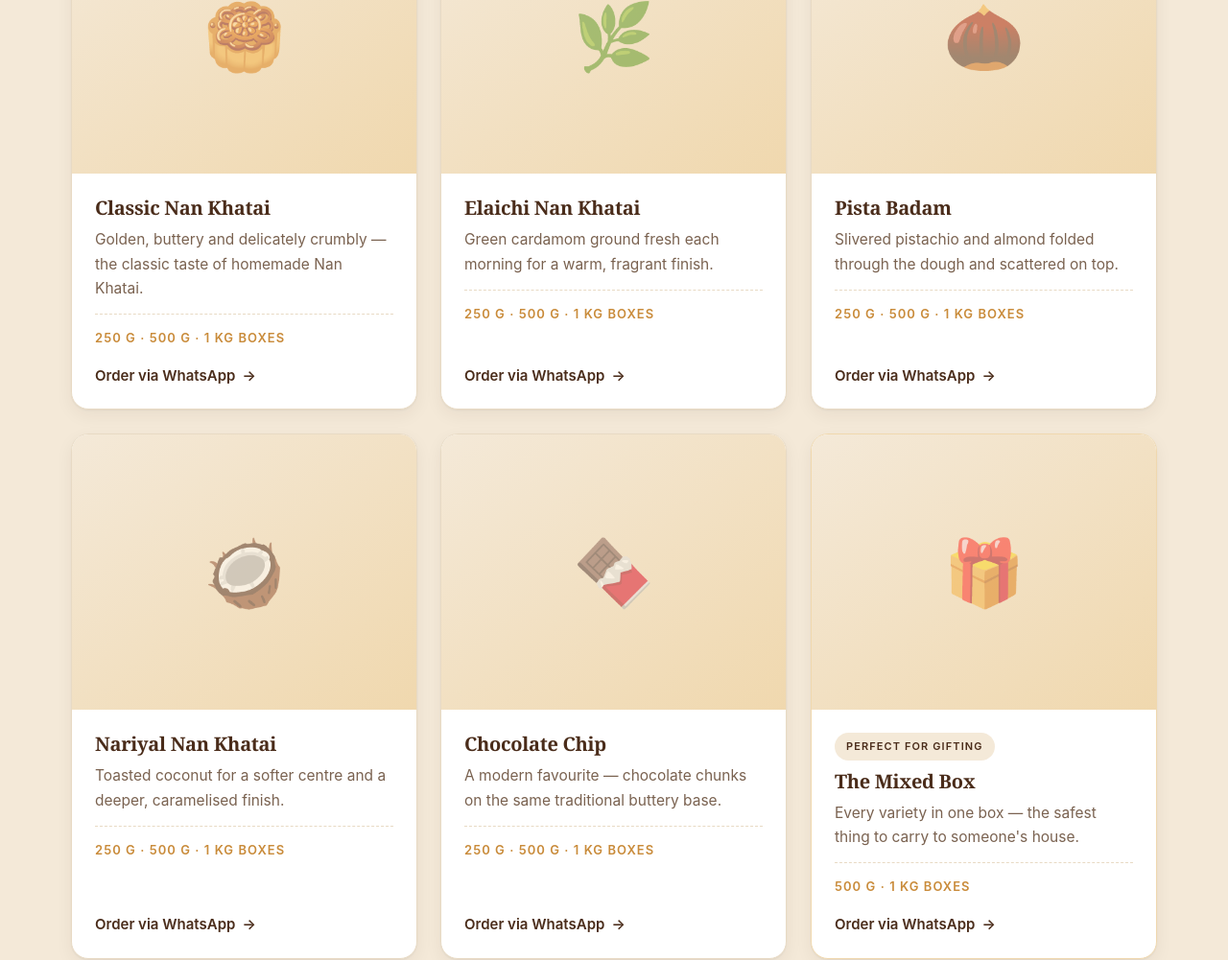
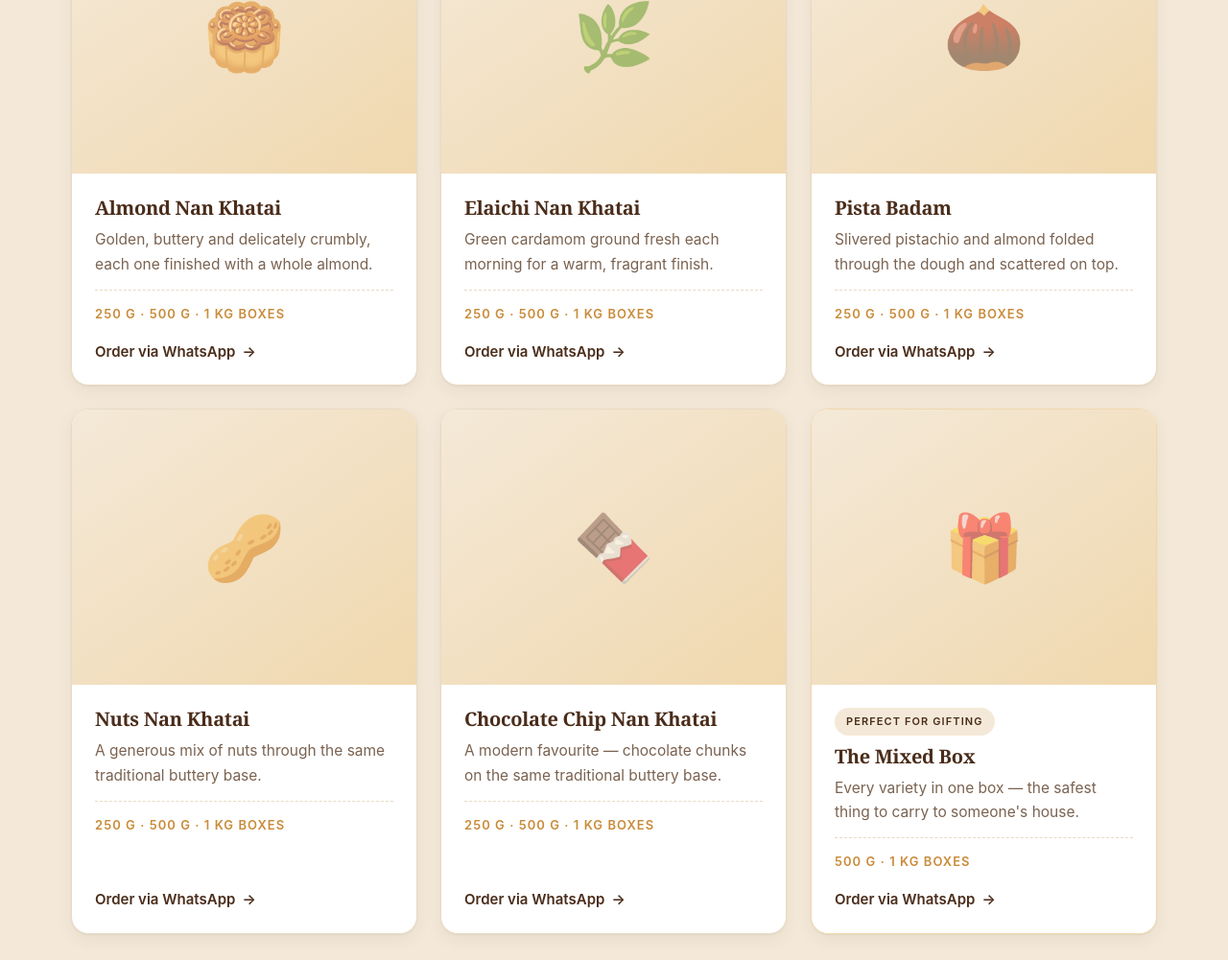
Before and after one commit to nankhataiwaley-arch/nankhataiwaley-arch.github.io, a website: page index.html in a window 1280 px wide. Shown: the part 1765-2766 px from the top of the page at 96% size. Drawn offline with Linux system fonts and the light colour scheme; a web font is replaced by a local one.

Commit message:
Rename three Nan Khatai varieties
Classic -> Almond, Nariyal -> Nuts, Chocolate Chip -> Chocolate Chip Nan
Khatai, at the owner's request.

Each card carried the old name in four more places than the heading, so
those follow: alt text, the placeholder image filename, the fallback emoji
and, for the Nuts card, the body copy. Leaving "Toasted coconut for a
softer centre" and a coconut emoji under a heading reading "Nuts" would
have contradicted itself on the page. The Almond card's copy no longer
named the thing the card is named after, so it now mentions the almond
both photographs the owner supplied happen to show.

The two product image slots are renamed to match the varieties
(almond-nan-khatai.jpg, nuts-nan-khatai.jpg). No files are lost — the
products directory ships empty by design and the owner has not supplied
these photos yet. README's asset table is updated to match, or it would
have asked for filenames the page no longer requests.

The replacement copy is placeholder, in the same sense as the "Why Choose
Us" claims: it makes no ingredient claim beyond what the owner's own
chosen names assert, and needs their sign-off.

Co-Authored-By: Claude Opus 5 (1M context) <noreply@anthropic.com>
Claude-Session: https://claude.ai/code/session_01WWDkRcsBdMQ3uubfupfJtY

```diff
--- a/index.html
+++ b/index.html
@@ -182,13 +182,13 @@
         <!-- Product card -->
         <article class="card reveal" data-reveal>
           <div class="media media--product">
-            <img src="public/images/products/classic-nan-khatai.jpg"
-                 alt="Classic Nan Khatai biscuits, golden and crumbly" loading="lazy" width="500" height="400">
+            <img src="public/images/products/almond-nan-khatai.jpg"
+                 alt="Almond Nan Khatai, golden and crumbly with a whole almond on top" loading="lazy" width="500" height="400">
             <span class="media__fallback" aria-hidden="true">🥮</span>
           </div>
           <div class="card__body">
-            <h3>Classic Nan Khatai</h3>
-            <p>Golden, buttery and delicately crumbly — the classic taste of homemade Nan Khatai.</p>
+            <h3>Almond Nan Khatai</h3>
+            <p>Golden, buttery and delicately crumbly, each one finished with a whole almond.</p>
             <p class="card__size">250 g · 500 g · 1 kg boxes</p>
             <a class="card__cta" data-link="whatsapp" target="_blank" rel="noopener">
               Order via WhatsApp <span aria-hidden="true">→</span>
@@ -230,13 +230,13 @@
 
         <article class="card reveal" data-reveal>
           <div class="media media--product">
-            <img src="public/images/products/nariyal-nan-khatai.jpg"
-                 alt="Coconut Nan Khatai with toasted desiccated coconut" loading="lazy" width="500" height="400">
-            <span class="media__fallback" aria-hidden="true">🥥</span>
+            <img src="public/images/products/nuts-nan-khatai.jpg"
+                 alt="Nuts Nan Khatai topped with mixed nuts" loading="lazy" width="500" height="400">
+            <span class="media__fallback" aria-hidden="true">🥜</span>
           </div>
           <div class="card__body">
-            <h3>Nariyal Nan Khatai</h3>
-            <p>Toasted coconut for a softer centre and a deeper, caramelised finish.</p>
+            <h3>Nuts Nan Khatai</h3>
+            <p>A generous mix of nuts through the same traditional buttery base.</p>
             <p class="card__size">250 g · 500 g · 1 kg boxes</p>
             <a class="card__cta" data-link="whatsapp" target="_blank" rel="noopener">
               Order via WhatsApp <span aria-hidden="true">→</span>
@@ -251,7 +251,7 @@
             <span class="media__fallback" aria-hidden="true">🍫</span>
           </div>
           <div class="card__body">
-            <h3>Chocolate Chip</h3>
+            <h3>Chocolate Chip Nan Khatai</h3>
             <p>A modern favourite — chocolate chunks on the same traditional buttery base.</p>
             <p class="card__size">250 g · 500 g · 1 kg boxes</p>
             <a class="card__cta" data-link="whatsapp" target="_blank" rel="noopener">
```
Also changed, not shown: README.md.
